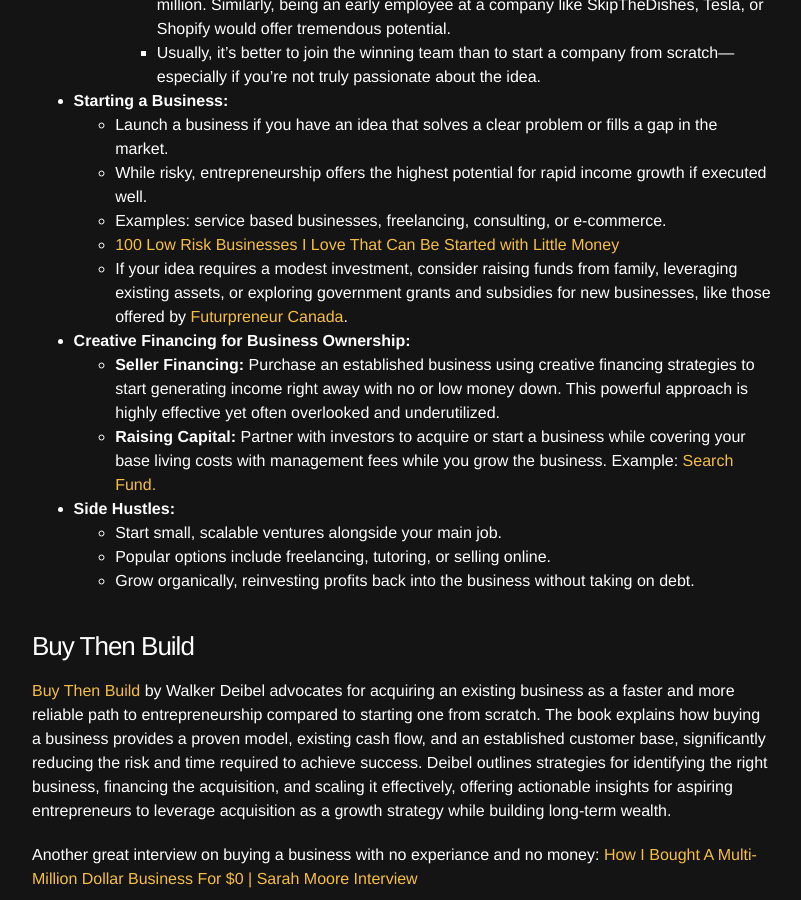
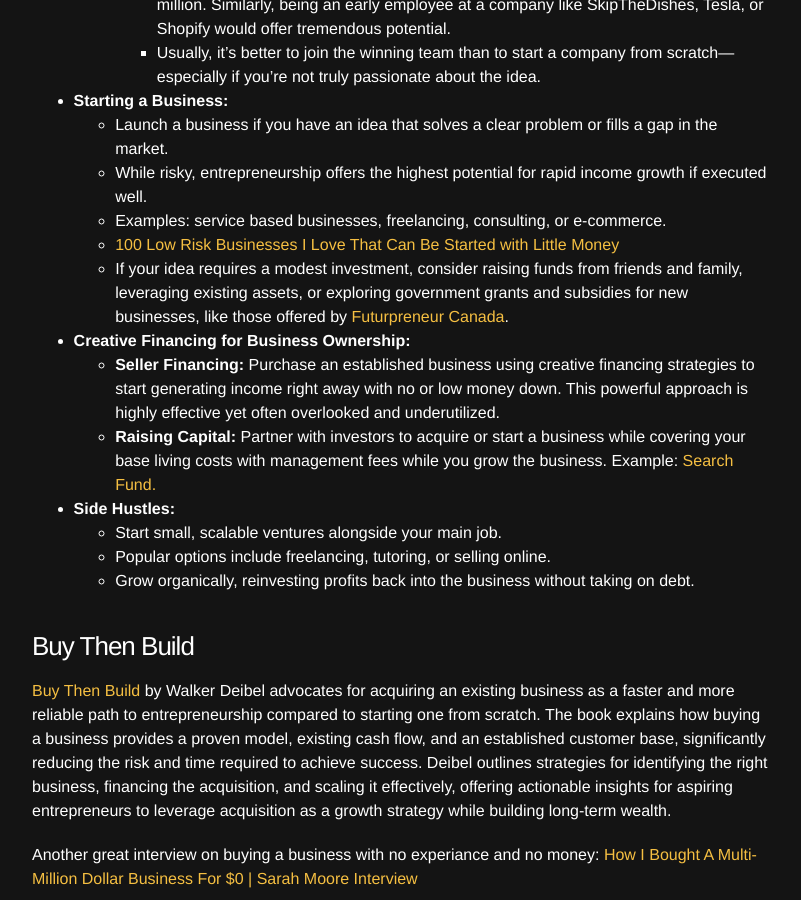
Before and after one commit to spenriche/spenriche.github.io, a Jekyll site: the page built from _posts/2024-11-20-retire-in-7.md, in a window 1280 px wide and 900 px high, scrolled down 20662 px. Shown: the whole window, without its empty margins (238-1039 px from the left). Built offline with Jekyll 4.4.1, drawn with Linux system fonts in a browser that asks for light colours.

Commit message:
continuing transfer posts

```diff
--- a/_posts/2024-11-20-retire-in-7.md
+++ b/_posts/2024-11-20-retire-in-7.md
@@ -450,7 +450,7 @@ If your current job isn’t providing the growth or income you need, consider th
   - While risky, entrepreneurship offers the highest potential for rapid income growth if executed well.
   - Examples: service based businesses, freelancing, consulting, or e-commerce.
   - [100 Low Risk Businesses I Love That Can Be Started with Little Money](https://www.nickhuber.com/content/businesses-that-i-love)
-  - If your idea requires a modest investment, consider raising funds from family, leveraging existing assets, or exploring government grants and subsidies for new businesses, like those offered by [Futurpreneur Canada](https://www.futurpreneur.ca/en).
+  - If your idea requires a modest investment, consider raising funds from friends and family, leveraging existing assets, or exploring government grants and subsidies for new businesses, like those offered by [Futurpreneur Canada](https://www.futurpreneur.ca/en).
 - **Creative Financing for Business Ownership:**
   - **Seller Financing:** Purchase an established business using creative financing strategies to start generating income right away with no or low money down. This powerful approach is highly effective yet often overlooked and underutilized.
   - **Raising Capital:** Partner with investors to acquire or start a business while covering your base living costs with management fees while you grow the business. Example: [Search Fund.](https://en.wikipedia.org/wiki/Search_fund)
```
